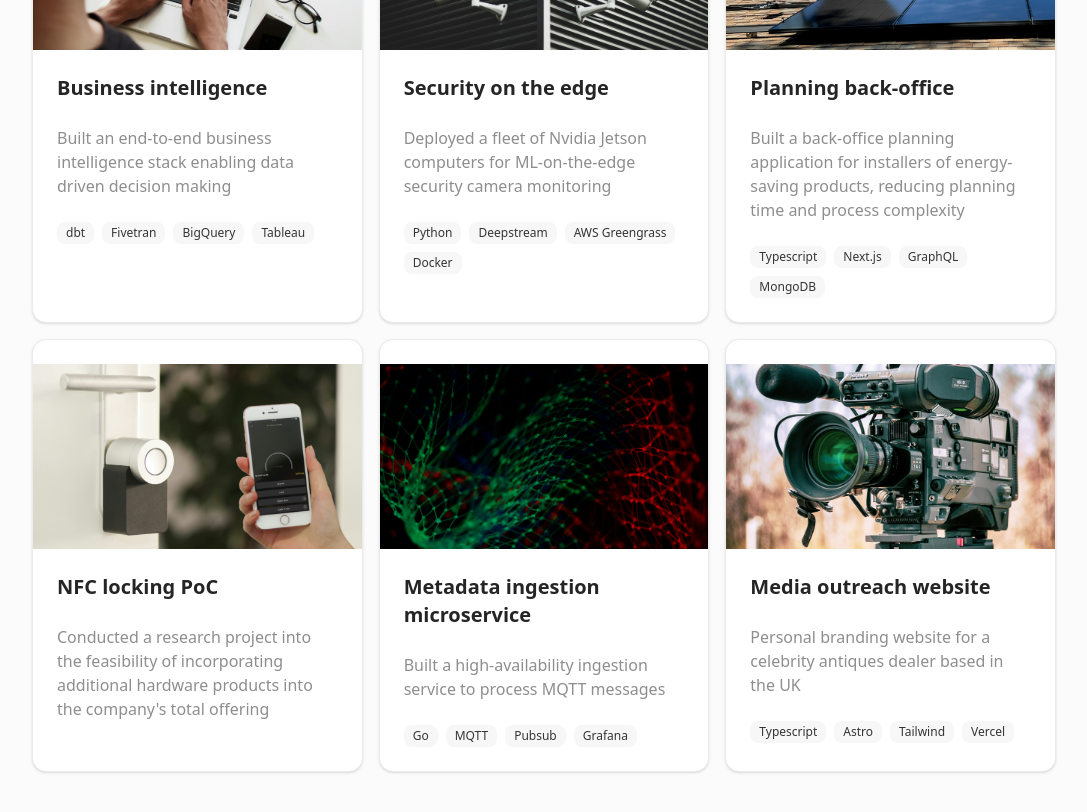
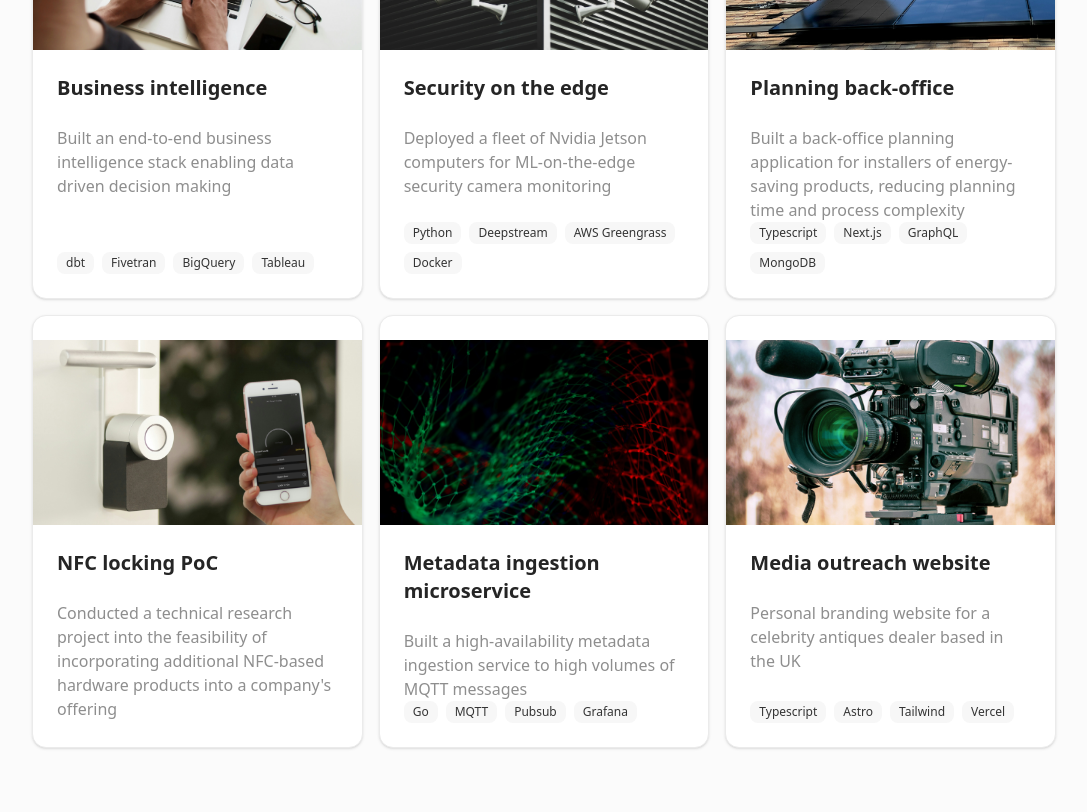
Before and after one commit to haydnjm/haydnjm-freelance-website, a Next.js app: page / in a window 1280 px wide. Shown: the part 1600-2412 px from the top of the page, without its empty margins (96-1183 px from the left). Built offline with nearby package versions, Linux system fonts and the light colour scheme; no server answers.

Commit message:
fix spacing

```diff
--- a/src/app/page.tsx
+++ b/src/app/page.tsx
@@ -84,27 +84,27 @@ export default function Home() {
               </div>
               <div className="flex flex-col gap-2 min-[400px]:flex-row">
                 <Link href="#contact">
-                  <Button size="lg">
+                  <Button size="lg" className="md:w-full">
                     Get in Touch
                     <ArrowRight className="ml-2 h-4 w-4" />
                   </Button>
                 </Link>
-                <Button variant="outline" size="lg" asChild>
                 <a
                   target="_blank"
                   rel="noreferrer"
                   href="https://materials.haydnjm.com/Haydn%20Morris%20-%20Freelance%20software%20engineer.pdf"
                   download
                 >
+                  <Button variant="outline" size="lg">
                     <Download className="h-4 w-4" /> Download my CV
+                  </Button>
                 </a>
-                </Button>
               </div>
             </div>
             <div className="flex items-center justify-center lg:justify-end">
-              <div className="relative h-[350px] w-[350px] rounded-full bg-gradient-to-b from-primary/20 to-primary/0 p-4">
+              <div className="relative h-[225px] w-[225px] sm:h-[350px] sm:w-[350px] rounded-full bg-gradient-to-b from-primary/20 to-primary/0 p-4">
                 <div className="absolute inset-0 flex items-center justify-center">
-                  <div className="h-[300px] w-[300px] overflow-hidden rounded-full bg-muted">
+                  <div className="h-[200px] w-[200px] sm:h-[300px] sm:w-[300px] overflow-hidden rounded-full bg-muted">
                     <Image
                       src={splash}
                       alt="Developer portrait"
@@ -171,13 +171,13 @@ export default function Home() {
             />
             <ProjectCard
               title="NFC locking PoC"
-              description="Conducted a research project into the feasibility of incorporating additional hardware products into the company's total offering"
+              description="Conducted a technical research project into the feasibility of incorporating additional NFC-based hardware products into a company's offering"
               tags={[]}
               image={smartLock}
             />
             <ProjectCard
               title="Metadata ingestion microservice"
-              description="Built a high-availability ingestion service to process MQTT messages"
+              description="Built a high-availability metadata ingestion service to high volumes of MQTT messages"
               tags={["Go", "MQTT", "Pubsub", "Grafana"]}
               image={metadata}
             />
--- a/src/components/project-card.tsx
+++ b/src/components/project-card.tsx
@@ -50,6 +50,7 @@ export default function ProjectCard({
           )}
         </div>
       </CardHeader>
+      <div className="flex flex-col flex-1 justify-between">
         <CardContent>
           <p className="text-muted-foreground">{description}</p>
         </CardContent>
@@ -62,6 +63,7 @@ export default function ProjectCard({
             ))}
           </div>
         </CardFooter>
+      </div>
     </Card>
   );
 }
```
Lines whose indentation alone changed are shown as unchanged.
